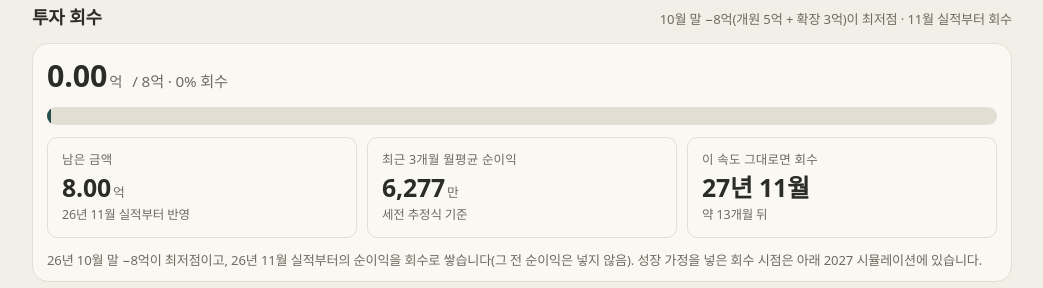
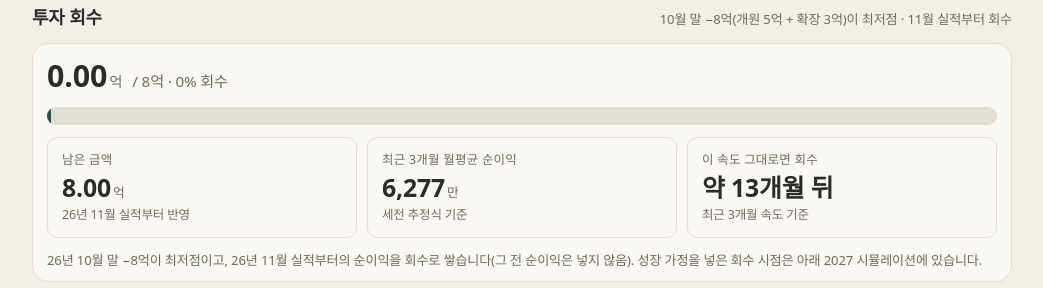
Before and after one commit to jhj12342000-code/keyoreum-hub, a plain HTML site: page board.html in a window 1280 px wide. Shown: the part 1380-1668 px from the top of the page, without its empty margins (118-1161 px from the left). Drawn offline with Linux system fonts and the light colour scheme.

Commit message:
경영 현황판: 투자 회수 예상을 '약 N개월 뒤'로 표시
Co-Authored-By: Claude Fable 5.2 <noreply@anthropic.com>
Claude-Session: https://claude.ai/code/session_01Ss4oXpZGuCop1Mp6df1K4c

```diff
--- a/board.html
+++ b/board.html
@@ -727,7 +727,7 @@ function drawPayback(){
   const ymk=k=>`${k.slice(2,4)}년 ${+k.slice(5,7)}월`;
   let eta='–',etaD='';
   if(rest<=0){eta='회수 완료'}
-  else if(avg>0){const mo=Math.ceil(rest/avg),t=(+MK[LAST].slice(0,4))*12+(+MK[LAST].slice(5,7))-1+mo;eta=`${String(Math.floor(t/12)).slice(2)}년 ${t%12+1}월`;etaD=`약 ${mo}개월 뒤`}
+  else if(avg>0){const mo=Math.ceil(rest/avg),t=(+MK[LAST].slice(0,4))*12+(+MK[LAST].slice(5,7))-1+mo;eta=`약 ${mo}개월 뒤`;etaD=`최근 ${c}개월 속도 기준`}
   else{etaD='최근 순이익이 0 이하'}
   const eok=v=>(v<0?'−':'')+fmt(Math.abs(v)/10000,2);
   box.innerHTML=`<div class="gz">
```
